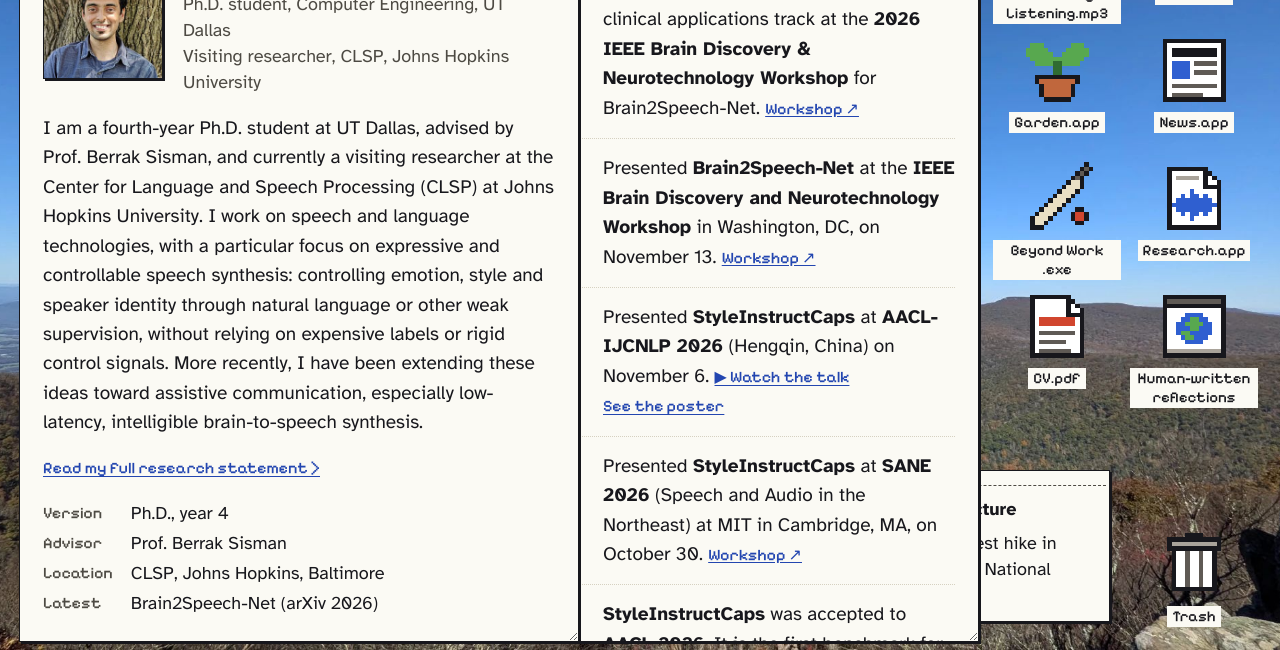
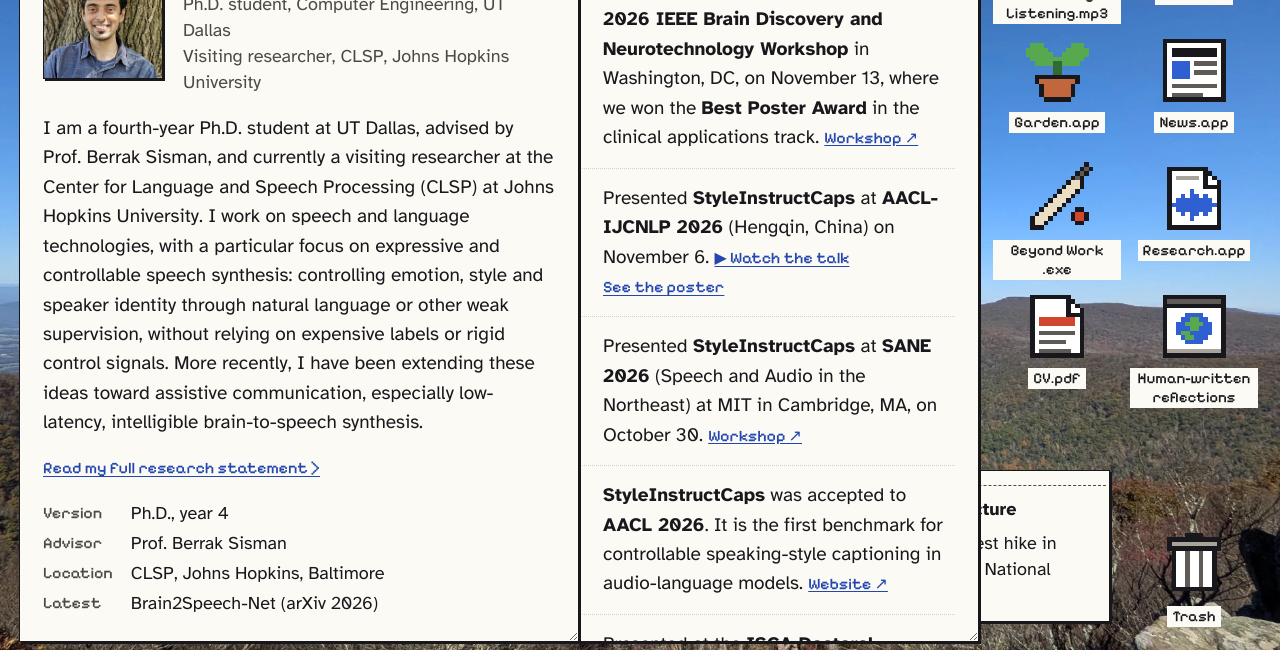
Before and after one commit to Kodhandarama/Kodhandarama.github.io, a plain HTML site: page index.html in a window 1280 px wide. Shown: the part 150-800 px from the top of the page. Drawn offline with Linux system fonts and the light colour scheme.

Commit message:
News: merge the IEEE Brain talk and poster award into one item; paper-accepted icon replaces the trophy
Co-Authored-By: Claude Opus 5.5 <noreply@anthropic.com>

```diff
--- a/index.html
+++ b/index.html
@@ -789,18 +789,13 @@ html.mode-scroll #win-figure {
   <!-- News -->
   <section class="win" id="win-news" data-win="news" data-app="News" role="dialog" aria-labelledby="t-news" tabindex="-1" hidden>
     <header class="win-title"><button class="win-close" aria-label="Close window" title="Close"></button><h2 class="win-name" id="t-news">News.app</h2><button class="win-zoom" aria-label="Zoom window" title="Zoom"></button></header>
-    <div class="win-info"><span>10 items · newest first</span><span>2025–2026</span></div>
+    <div class="win-info"><span>9 items · newest first</span><span>2025–2026</span></div>
     <div class="win-body">
       <ol class="news-list">
         <li class="news-item">
           <span class="news-icon" data-icon="medal"></span>
           <time class="news-date" datetime="2026-11-13">Nov 2026</time>
-          <p class="news-text">We won the <b>Best Poster Award</b> in the clinical applications track at the <b>2026 IEEE Brain Discovery &amp; Neurotechnology Workshop</b> for Brain2Speech-Net. <a href="https://brain.ieee.org/event/2026-ieee-brain-discovery-and-neurotechnology-workshop/" target="_blank" rel="noopener">Workshop ↗</a></p>
-        </li>
-        <li class="news-item" data-until="2026-11-13">
-          <span class="news-icon" data-icon="brain"></span>
-          <time class="news-date" datetime="2026-11-13">Nov 2026</time>
-          <p class="news-text"><span class="new news-badge">Upcoming</span> <span data-tense="future">Presenting</span><span data-tense="past" hidden>Presented</span> <b>Brain2Speech-Net</b> at the <b>IEEE Brain Discovery and Neurotechnology Workshop</b> in Washington, DC, on November 13. <a href="https://brain.ieee.org/event/2026-ieee-brain-discovery-and-neurotechnology-workshop/" target="_blank" rel="noopener">Workshop ↗</a></p>
+          <p class="news-text">Presented <b>Brain2Speech-Net</b> at the <b>2026 IEEE Brain Discovery and Neurotechnology Workshop</b> in Washington, DC, on November 13, where we won the <b>Best Poster Award</b> in the clinical applications track. <a href="https://brain.ieee.org/event/2026-ieee-brain-discovery-and-neurotechnology-workshop/" target="_blank" rel="noopener">Workshop ↗</a></p>
         </li>
         <li class="news-item" data-until="2026-11-06">
           <span class="news-icon" data-icon="calendar"></span>
@@ -813,7 +808,7 @@ html.mode-scroll #win-figure {
           <p class="news-text"><span class="new news-badge">Upcoming</span> <span data-tense="future">Presenting</span><span data-tense="past" hidden>Presented</span> <b>StyleInstructCaps</b> at <b>SANE 2026</b> (Speech and Audio in the Northeast) at MIT in Cambridge, MA, on October 30. <a href="https://www.saneworkshop.org/sane2026/" target="_blank" rel="noopener">Workshop ↗</a></p>
         </li>
         <li class="news-item">
-          <span class="news-icon" data-icon="trophy"></span>
+          <span class="news-icon" data-icon="accepted"></span>
           <time class="news-date" datetime="2026-09">Sep 2026</time>
           <p class="news-text"><b>StyleInstructCaps</b> was accepted to <b>AACL 2026</b>. It is the first benchmark for controllable speaking-style captioning in audio-language models. <a href="https://styleinstructcaps.github.io/" target="_blank" rel="noopener">Website ↗</a></p>
         </li>
@@ -833,7 +828,7 @@ html.mode-scroll #win-figure {
           <p class="news-text">Gave a guest lecture, “History of TTS: from classical approaches to current expressive speech generation”, in Prof. Berrak Sisman's speech processing course at <b>Johns Hopkins University</b>.</p>
         </li>
         <li class="news-item">
-          <span class="news-icon" data-icon="trophy"></span>
+          <span class="news-icon" data-icon="accepted"></span>
           <time class="news-date" datetime="2025-07">Jul 2025</time>
           <p class="news-text"><b>EmotionRankCLAP</b> was accepted at <b>Interspeech 2025</b>. <a href="https://arxiv.org/abs/2505.23732" target="_blank" rel="noopener">Paper ↗</a></p>
         </li>
@@ -1111,11 +1106,11 @@ html.mode-scroll #win-figure {
       '.kwwwwwwwwwwwwk.', '.kwGwGwGwbbbwwk.', '.kwwwwwwwbbbwwk.', '.kwGwGwGwbbbwwk.',
       '.kwwwwwwwwwwwwk.', '.kkkkkkkkkkkkkk.', '................', '................'
     ],
-    trophy: [
-      '................', '...kkkkkkkkkk...', '.kkkooooooookkk.', '.k.kooooooook.k.',
-      '.k.kooooooook.k.', '..kkoowoooookk..', '....kooooook....', '.....kooook.....',
-      '......kook......', '.......kk.......', '......kook......', '......kook......',
-      '.....kkkkkk.....', '....kooooook....', '....kkkkkkkk....', '................'
+    accepted: [
+      '................', '.kkkkkkkkk......', '.kwwwwwwwkk.....', '.kwGGGGGwkgk....',
+      '.kwwwwwwwkkkk...', '.kwGGGGGGGGwk...', '.kwwwwwwwwwwk...', '.kwGGGGGGGGwk...',
+      '.kwwwwwwwwkkkk..', '.kwGGGGwwkeeeek.', '.kwwwwwwkeeeeewk', '.kwGGGGwkeeeewek',
+      '.kwwwwwwkweweeek', '.kwGGGwwkeweeeek', '.kkkkkkkkkeeeek.', '..........kkkk..'
     ],
     mic: [
       '................', '......kkkk......', '.....kGGGGk.....', '.....kGwGGk.....',
```
